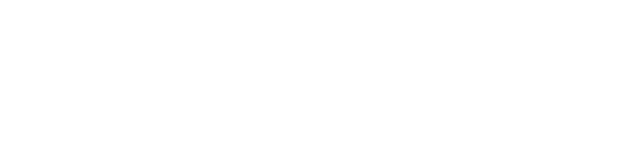
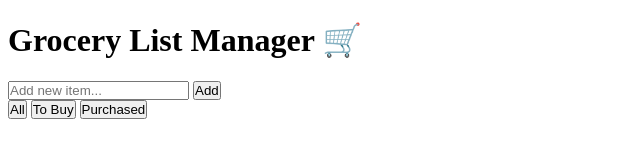
Before and after one commit to mattthew-ui/cestc-105-fileal-one, a plain HTML site: page index.html in a window 1280 px wide. Shown: the whole page, without its empty margins (0-640 px from the left). Drawn offline with Linux system fonts and the light colour scheme.

Commit message:
added html

```diff
--- a/index.html
+++ b/index.html
@@ -7,15 +7,23 @@
 <link rel="stylesheet" href="style.css">
 </head>
 <body>
+      <div class="container">
+        <h1>Grocery List Manager 🛒</h1>
 
+        <div class="input-section">
+          <input type="text" id="itemInput" placeholder="Add new item..." />
+          <button id="addButton">Add</button>
+        </div>
 
+        <div class="filter-buttons">
+          <button id="allBtn">All</button>
+          <button id="toBuyBtn">To Buy</button>
+          <button id="purchasedBtn">Purchased</button>
+        </div>
 
+        <ul id="groceryList"></ul>
+      </div>
 
-
-
-
-
-
-    <script src="list.js"></script>
-</body>
-</html>
+      <script src="script.js"></script>
+    </body>
+    </html>
```
